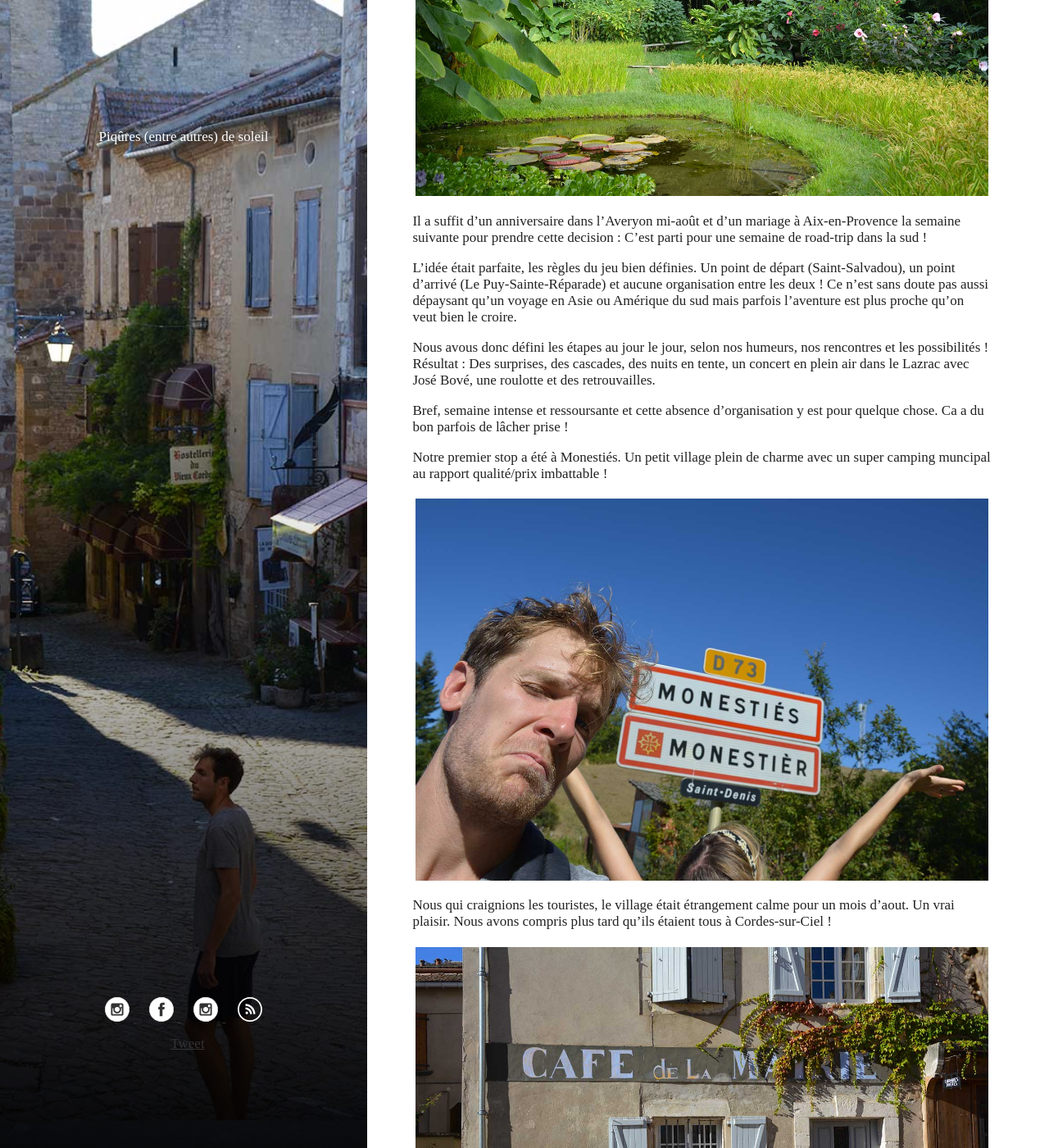
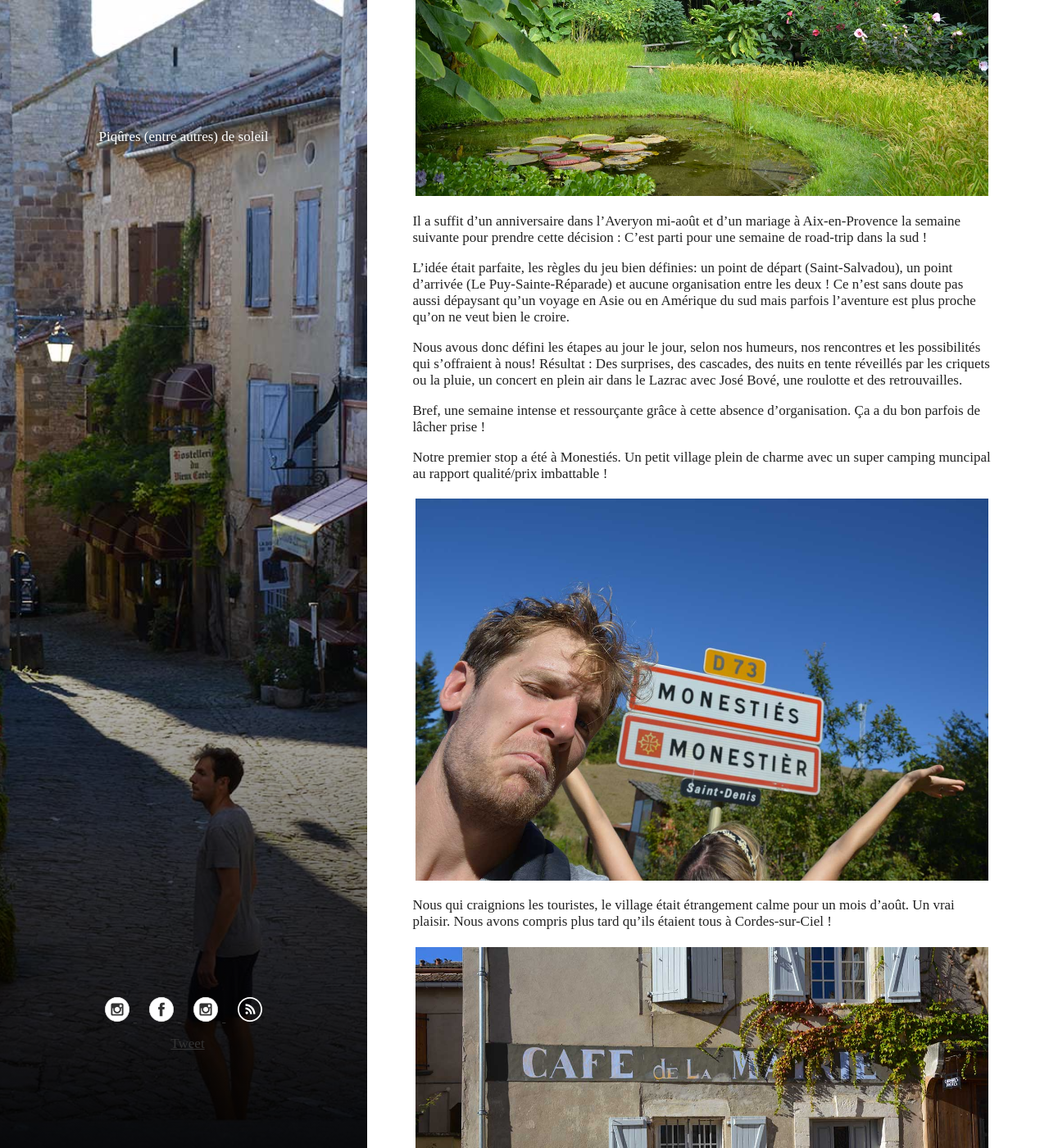
Before and after one commit to FlorentD/cairatuverras.github.io, a Jekyll site: the page built from _posts/2017-09-10-ete-sud.md, in a window 1280 px wide and 1400 px high, scrolled down 661 px. Shown: the whole window at 82% size. Built offline with Jekyll 4.4.1, drawn with Linux system fonts in a browser that asks for light colours; comment, search, counter and statistics services are not loaded; some of the changed text lies outside the part shown.

Commit message:
Update 2017-09-10-ete-sud.md

```diff
--- a/_posts/2017-09-10-ete-sud.md
+++ b/_posts/2017-09-10-ete-sud.md
@@ -11,22 +11,22 @@
 author: Déborah & Florent
 ---
 [![railroad]({{ site.images }}/ete_sud/bamboumaison.jpg)]({{ site.images }}/ete_sud/bamboumaison.jpg)
-Il a suffit d'un anniversaire dans l'Averyon mi-août et d'un mariage à Aix-en-Provence la semaine suivante pour prendre cette decision : C'est parti pour une semaine de road-trip dans la sud !
+Il a suffit d'un anniversaire dans l'Averyon mi-août et d'un mariage à Aix-en-Provence la semaine suivante pour prendre cette décision : C'est parti pour une semaine de road-trip dans la sud !
 
-L'idée était parfaite, les règles du jeu bien définies. Un point de départ (Saint-Salvadou), un point d'arrivé (Le Puy-Sainte-Réparade) et aucune organisation entre les deux ! Ce n'est sans doute pas aussi dépaysant qu'un voyage en Asie ou Amérique du sud mais parfois l'aventure est plus proche qu'on veut bien le croire.
+L'idée était parfaite, les règles du jeu bien définies: un point de départ (Saint-Salvadou), un point d'arrivée (Le Puy-Sainte-Réparade) et aucune organisation entre les deux ! Ce n'est sans doute pas aussi dépaysant qu'un voyage en Asie ou en  Amérique du sud mais parfois l'aventure est plus proche qu'on ne veut bien le croire.
 
-Nous avous donc défini les étapes au jour le jour, selon nos humeurs, nos rencontres et les possibilités ! Résultat : Des surprises, des cascades, des nuits en tente, un concert en plein air dans le Lazrac avec José Bové, une roulotte et des retrouvailles.
+Nous avous donc défini les étapes au jour le jour, selon nos humeurs, nos rencontres et les possibilités qui s'offraient à nous! Résultat : Des surprises, des cascades, des nuits en tente réveillés par les criquets ou la pluie, un concert en plein air dans le Lazrac avec José Bové, une roulotte et des retrouvailles.
 
-Bref, semaine intense et ressoursante et cette absence d'organisation y est pour quelque chose. Ca a du bon parfois de lâcher prise !
+Bref, une semaine intense et ressourçante grâce à cette absence d'organisation. Ça a du bon parfois de lâcher prise !
 
 Notre premier stop a été à Monestiés. Un petit village plein de charme avec un super camping muncipal au rapport qualité/prix imbattable !
 
 [![railroad]({{ site.images }}/ete_sud/panneaudrole.jpg)]({{ site.images }}/ete_sud/panneaudrole.jpg)
-Nous qui craignions les touristes, le village était étrangement calme pour un mois d'aout. Un vrai plaisir. Nous avons compris plus tard qu'ils étaient tous à Cordes-sur-Ciel !
+Nous qui craignions les touristes, le village était étrangement calme pour un mois d'août. Un vrai plaisir. Nous avons compris plus tard qu'ils étaient tous à Cordes-sur-Ciel !
 [![railroad]({{ site.images }}/ete_sud/mairie.jpg)]({{ site.images }}/ete_sud/mairie.jpg)
 [![railroad]({{ site.images }}/ete_sud/vacancesmonestiers.jpg)]({{ site.images }}/ete_sud/vacancesmonestiers.jpg)
 [![railroad]({{ site.images }}/ete_sud/ruedesecoles.jpg)]({{ site.images }}/ete_sud/ruedesecoles.jpg)
-Nous en avons profité pour une faire petite journée de promenade aux alentours et découvrir des champs, des forêts et des villages (la campagne quoi).
+Nous en avons profité pour faire une petite journée de promenade aux alentours et découvrir des champs, des forêts et des villages (la campagne quoi).
 [![railroad]({{ site.images }}/ete_sud/monestierspaysage.jpg)]({{ site.images }}/ete_sud/monestierspaysage.jpg)
 
 Nous avons ensuite pris la direction d'Albi pour découvrir cette ville rose remplie d'histoire !
@@ -34,26 +34,26 @@
 [![railroad]({{ site.images }}/ete_sud/rubans.jpg)]({{ site.images }}/ete_sud/rubans.jpg)
 [![railroad]({{ site.images }}/ete_sud/statue.jpg)]({{ site.images }}/ete_sud/statue.jpg)
 [![railroad]({{ site.images }}/ete_sud/volets.jpg)]({{ site.images }}/ete_sud/volets.jpg)
-L'étape obligatoire d'Albi, mise à part l'impressionante cathédrale, reste le musée Toulouse-Lautrec. Nous devons avoué qu'il ne nous a pas laissé de souvenirs impérissables.
+L'étape obligatoire d'Albi, mise à part l'impressionante cathédrale, reste le musée Toulouse-Lautrec dont nous avons par dessus tout retenue la formidable citation:
+[![railroad]({{ site.images }}/ete_sud/citation.jpg)]({{ site.images }}/ete_sud/citation.jpg)
 [![railroad]({{ site.images }}/ete_sud/toulouselautrec.jpg)]({{ site.images }}/ete_sud/toulouselautrec.jpg)
 [![railroad]({{ site.images }}/ete_sud/femmemusee.jpg)]({{ site.images }}/ete_sud/femmemusee.jpg)
-[![railroad]({{ site.images }}/ete_sud/citation.jpg)]({{ site.images }}/ete_sud/citation.jpg)
 
-La séjour a pris un virage plus sauvage quand nous avons attéri aux portes des Cévènnes, dans le Larazc. Nous avons séjourné dans l'éco-camping de ???. Un vrai dépaysement qui rappelle que l'altermondialisme à la Française a commencé ici.
+Le séjour a pris un virage plus sauvage quand nous avons attéri aux portes des Cévennes où nous avons séjourné dans l'éco-camping du Larzac. Un vrai dépaysement qui rappelle que l'altermondialisme à la Française a commencé ici.
 [![railroad]({{ site.images }}/ete_sud/chardons.jpg)]({{ site.images }}/ete_sud/chardons.jpg)
 [![railroad]({{ site.images }}/ete_sud/soleilcouchant.jpg)]({{ site.images }}/ete_sud/soleilcouchant.jpg)
 [![railroad]({{ site.images }}/ete_sud/troglo.jpg)]({{ site.images }}/ete_sud/troglo.jpg)
-Aucune personne de croisé lors de nos balades aux vues impressionantes.
+Pas une seule âme rencontrée lors de nos balades aux vues impressionantes.
 [![railroad]({{ site.images }}/ete_sud/vuecevennes.jpg)]({{ site.images }}/ete_sud/vuecevennes.jpg)
-Nous avons aussi pu prendre des douches naturelles qui n'ont rien à envier aux pubs ushuaia.
+Nous avons aussi pu prendre des douches naturelles qui n'ont rien à envier aux pubs Ushuaia.
 [![railroad]({{ site.images }}/ete_sud/bogosscascade.jpg)]({{ site.images }}/ete_sud/bogosscascade.jpg)
-Avant de rejoindre Aix-en-Provence, nous avons faire un arrêt à la superbe bambouseraie de ??. Encore un autre dépaysement qui nous a directement envoyé en Asie.
+Avant de rejoindre Aix-en-Provence, nous avons fait un arrêt dans la superbe bambouseraie d'Anduze. Encore un autre dépaysement qui nous a directement renvoyé en Asie.
 [![railroad]({{ site.images }}/ete_sud/bamboujardin.jpg)]({{ site.images }}/ete_sud/bamboujardin.jpg)
 [![railroad]({{ site.images }}/ete_sud/debopont.jpg)]({{ site.images }}/ete_sud/debopont.jpg)
 [![railroad]({{ site.images }}/ete_sud/feuillage.jpg)]({{ site.images }}/ete_sud/feuillage.jpg)
 [![railroad]({{ site.images }}/ete_sud/grandsbambous.jpg)]({{ site.images }}/ete_sud/grandsbambous.jpg)
 
-Nous n'allons pas nous arrêter sur Aix-en-Provence qui était noire de monde lors de notre visite. Nous avons donc fuit les lieux pour rejoindre notre dernier habitat quelque peu incongru ! On était totalement dans l'ambiance bohème hippie chic !
+Nous avons enfin préféré nous éloigner du centre d'Aix-en-Provence pour terminer nos aventures nomades dans notre dernier habitat quelque peu incongru !
 [![railroad]({{ site.images }}/ete_sud/roulotteexterieure.jpg)]({{ site.images }}/ete_sud/roulotteexterieure.jpg)
+[![railroad]({{ site.images }}/ete_sud/roulotteinterieur.jpg)]({{ site.images }}/ete_sud/roulotteinterieur.jpg)
 [![railroad]({{ site.images }}/ete_sud/laroulottelune.jpg)]({{ site.images }}/ete_sud/laroulottelune.jpg)
-[![railroad]({{ site.images }}/ete_sud/roulotteinterieur.jpg)]({{ site.images }}/ete_sud/roulotteinterieur.jpg)
```
